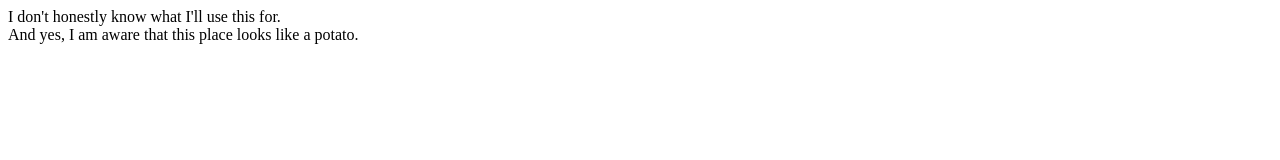
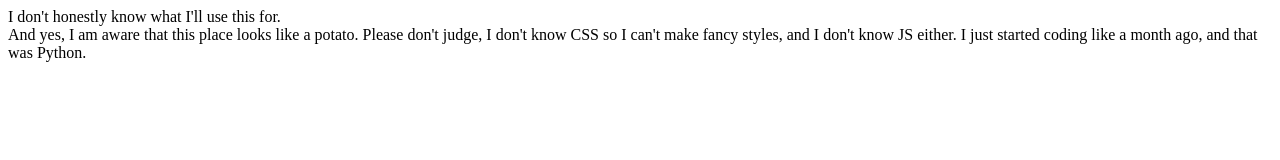
Before and after one commit to USSR777MC/a-site, a plain HTML site: page index.html in a window 1280 px wide. Drawn offline with Linux system fonts and the light colour scheme.

Commit message:
Update body text with additional developer context
Expanded the body text to include additional context about the website's current state and the developer's experience.

```diff
--- a/index.html
+++ b/index.html
@@ -3,5 +3,5 @@
 <head>
 <title>Leonel's Website WIP</title>
 <header>I don't honestly know what I'll use this for.</header>
-<body>And yes, I am aware that this place looks like a potato.</body>
+<body>And yes, I am aware that this place looks like a potato. Please don't judge, I don't know CSS so I can't make fancy styles, and I don't know JS either. I just started coding like a month ago, and that was Python.</body
 <style>
```
